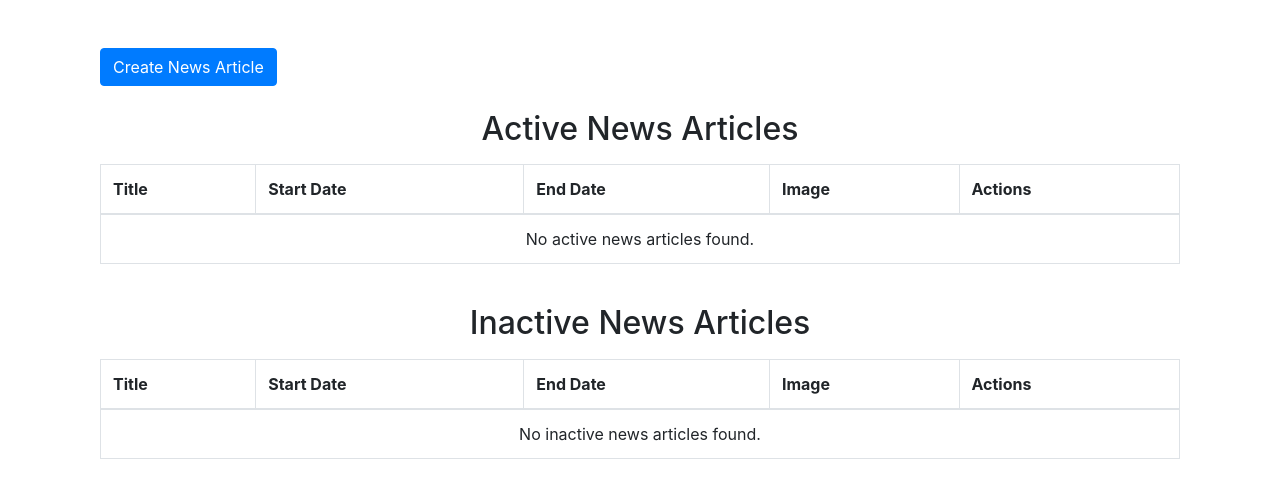
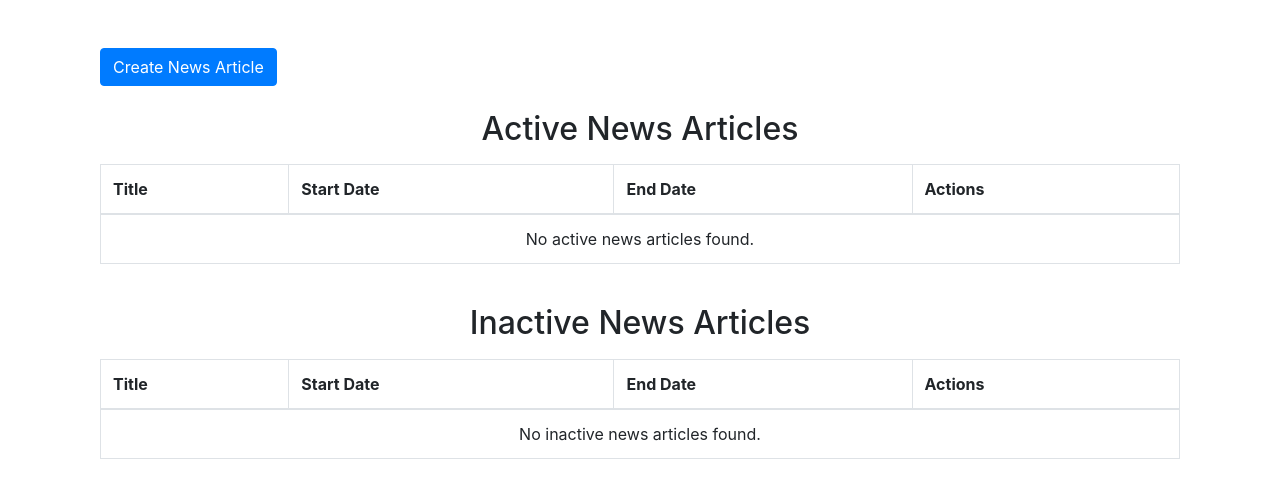
Before and after one commit to CSCI3356-Fall2024/Electronic-Eagles, a Django app: page /news in a window 1280 px wide. Shown: the part 66-564 px from the top of the page. Run offline with Django 5.2, Linux system fonts and the light colour scheme; the visitor is signed in with stand-in values (Sample User, id 1); data that the repository does not hold is empty.

Commit message:
Admin news bug fix

```diff
--- a/delivery3/app/forms.py
+++ b/delivery3/app/forms.py
@@ -62,7 +62,7 @@ class RewardForm(forms.ModelForm):
 class NewsForm(forms.ModelForm):
     class Meta:
         model = News
-        fields = ['title', 'description', 'image']
+        fields = ['title', 'description', 'image', 'start_time', 'end_time']
         widgets = {
             'start_time': forms.DateTimeInput(attrs={
                 'type': 'datetime-local',
--- a/delivery3/app/templates/active_news.html
+++ b/delivery3/app/templates/active_news.html
@@ -15,7 +15,6 @@
                     <th>Title</th>
                     <th>Start Date</th>
                     <th>End Date</th>
-                    <th>Image</th>
                     <th>Actions</th>
                 </tr>
             </thead>
@@ -25,13 +24,6 @@
                         <td>{{ news.title }}</td>
                         <td>{{ news.start_time }}</td>
                         <td>{{ news.end_time }}</td>
-                        <td class="text-center">
-                            {% if news.image %}
-                                <img src="{{ news.image.url }}" alt="News Image" style="width: 100px; height: 100px;">
-                            {% else %}
-                                <img src="{% static 'default_news.png' %}" alt="Default Image" style="width: 100px; height: 100px;">
-                            {% endif %}
-                        </td>
                         <td>
                             <a href="{% url 'edit_news' news.pk %}" class="btn btn-primary">Edit</a>
                         </td>
@@ -54,7 +46,6 @@
                     <th>Title</th>
                     <th>Start Date</th>
                     <th>End Date</th>
-                    <th>Image</th>
                     <th>Actions</th>
                 </tr>
             </thead>
@@ -64,13 +55,6 @@
                         <td>{{ news.title }}</td>
                         <td>{{ news.start_time }}</td>
                         <td>{{ news.end_time }}</td>
-                        <td class="text-center">
-                            {% if news.image %}
-                                <img src="{{ news.image.url }}" alt="News Image" style="width: 100px; height: 100px;">
-                            {% else %}
-                                <img src="{% static 'logo.png' %}" alt="Default Image" style="width: 100px; height: 100px;">
-                            {% endif %}
-                        </td>
                         <td>
                             {% if news.start_time > now %}
                                 <a href="{% url 'edit_news' news.pk %}" class="btn btn-primary">Edit</a>
--- a/delivery3/app/templates/news_create.html
+++ b/delivery3/app/templates/news_create.html
@@ -20,7 +20,7 @@
                         {% csrf_token %}
                         <table class="table table-borderless">
                             <tbody>
-                                <tr>
+
                                     <th><label for="news-title">News Title <span class="required-asterisk">*</span></label></th>
                                     <td><input type="text" id="news-title" name="title" class="form-control" required></td>
                                 </tr>
--- a/delivery3/app/views.py
+++ b/delivery3/app/views.py
@@ -507,12 +507,12 @@ def active_news_view(request):
 @login_required
 @user_passes_test(lambda u: u.is_superuser)
 def edit_news_view(request, pk):
-    news = get_object_or_404(news, pk=pk)
+    news = get_object_or_404(News, pk=pk)
     if request.method == 'POST':
         if 'delete_news' in request.POST:
             news.delete()
             messages.success(request, "News deleted successfully!")
-            return redirect('news_campaigns')
+            return redirect('active_news')
         form = NewsForm(request.POST, request.FILES, instance=news)
         if form.is_valid():
             form.save()
```
Also changed, not shown: delivery3/app/models.py (+12 -2 lines).
